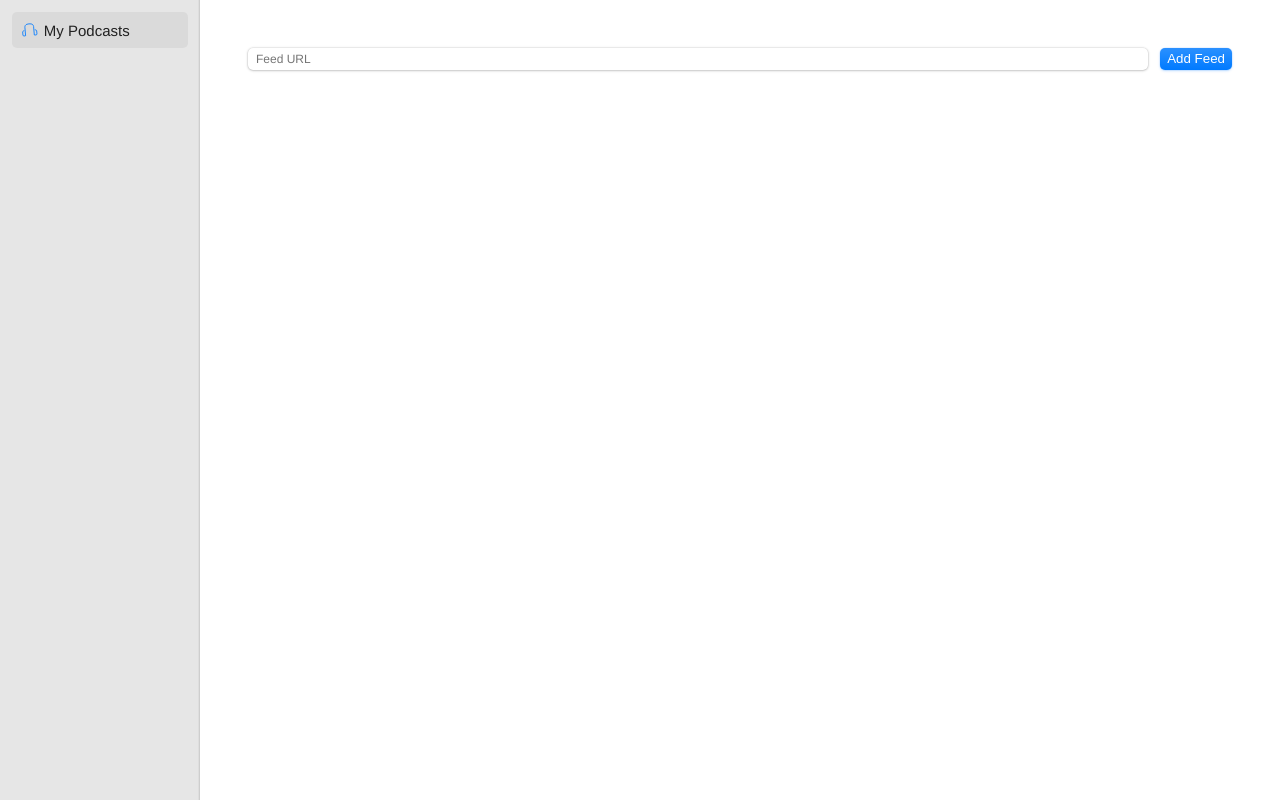
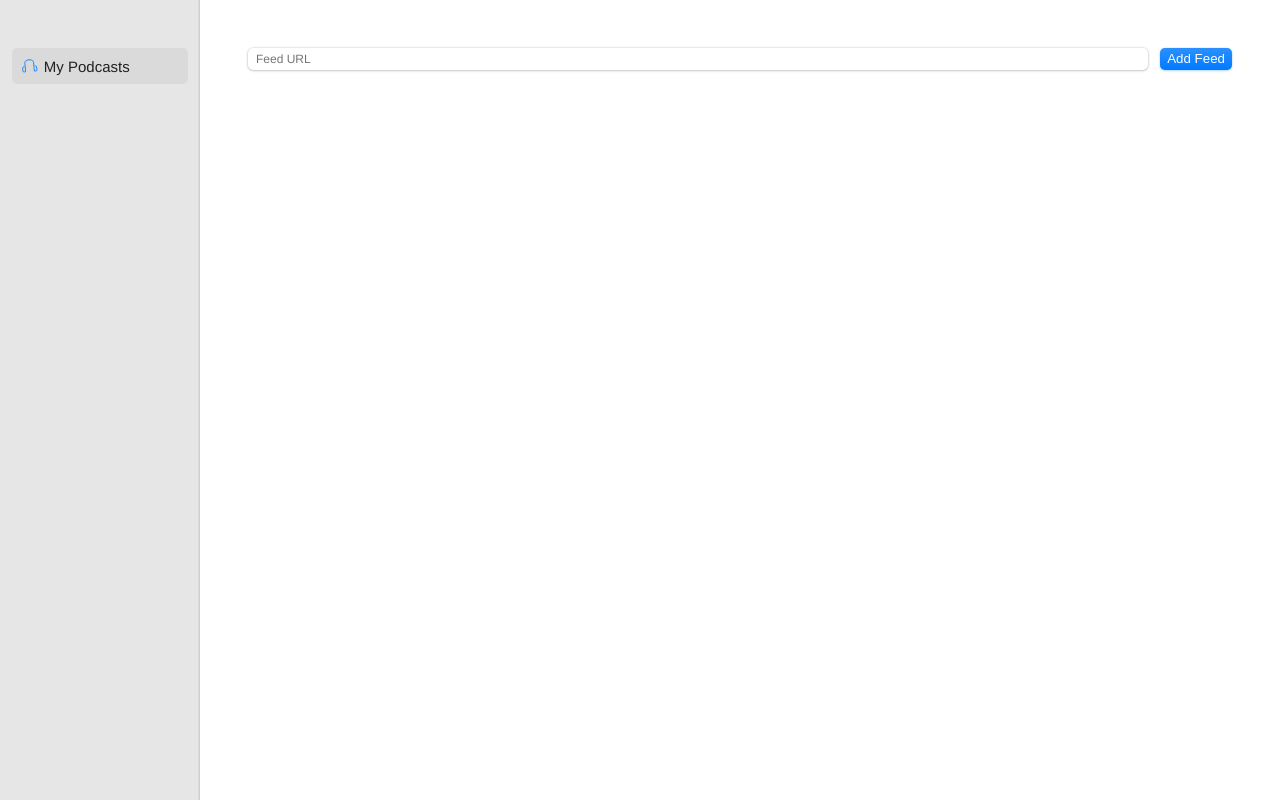
Before and after one commit to ramijames/feedl, a Nuxt app: page / in a window 1280 px wide. Built offline with nearby package versions, Linux system fonts and the light colour scheme.

Commit message:
Removing app frame, making the sidebar draggable, etc.

```diff
--- a/components/Sidebar.vue
+++ b/components/Sidebar.vue
@@ -20,10 +20,12 @@
 .sidebar {
   display: flex;
   flex-direction: column;
-  padding: $spacing-sm;
+  padding: $spacing-lg $spacing-sm;
   height: 100%;
   overflow-y: auto;
   background: linear-gradient(to right, transparent 99%, #C6C6C6 100%);
+  -webkit-app-region: drag;
+  app-region: drag;
 
   a {
     padding: 9px;
@@ -37,6 +39,8 @@
     align-items: center;
     gap: $spacing-xxs;
     font-size: $font-size-md;
+    -webkit-app-region: no-drag; // Makes region draggable
+    app-region: no-drag;
 
     svg {
       path {
--- a/electron/main.js
+++ b/electron/main.js
@@ -27,11 +27,15 @@
   mainWindow = new BrowserWindow({
     width: 1180,
     height: 920,
+    transparent: true,
+    backgroundColor: '#00FFFFFF',
     webPreferences: {
       preload: path.join(__dirname, 'preload.js'),
       contextIsolation: true,
       nodeIntegration: false,
     },
+    frame: false,
+    titleBarStyle: 'hidden'
   });
 
   console.log(mainWindow)
```
Also changed, not shown: 1 other file (tests, documents, lock files or other folders).
